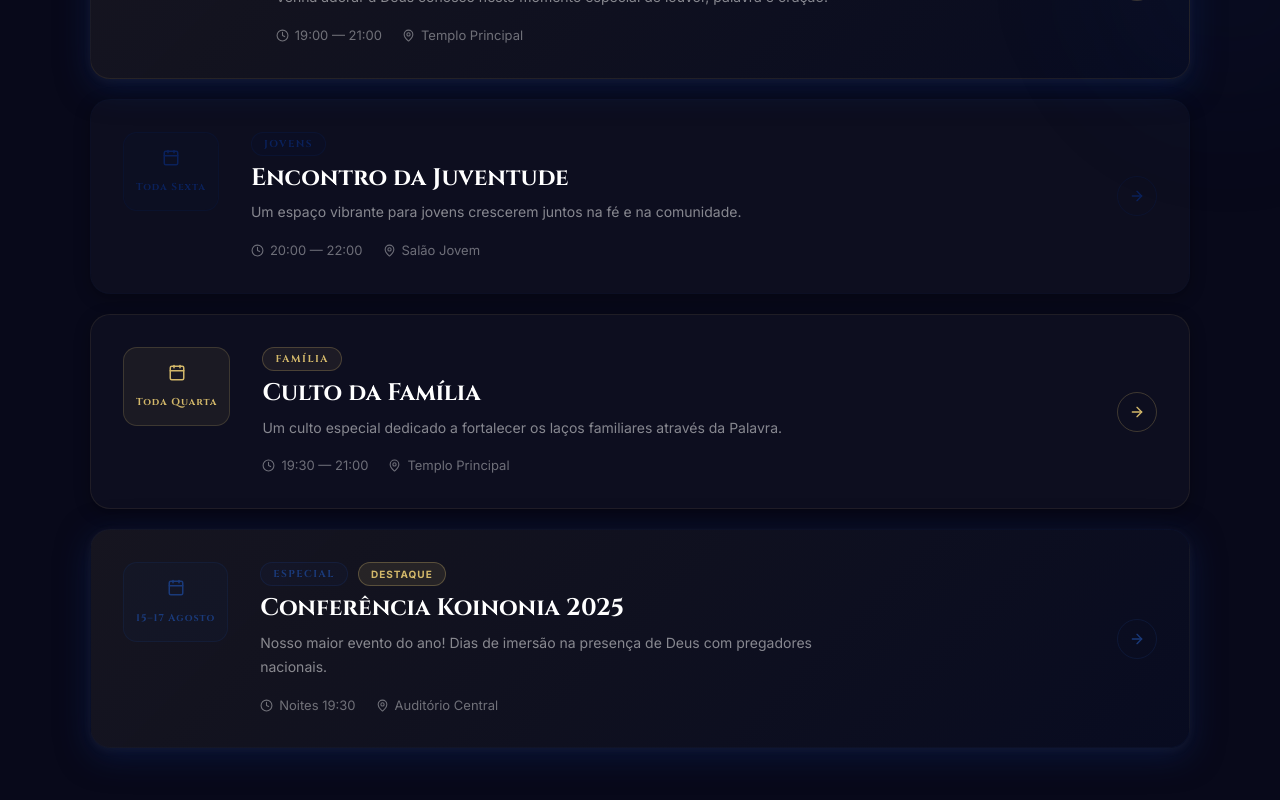
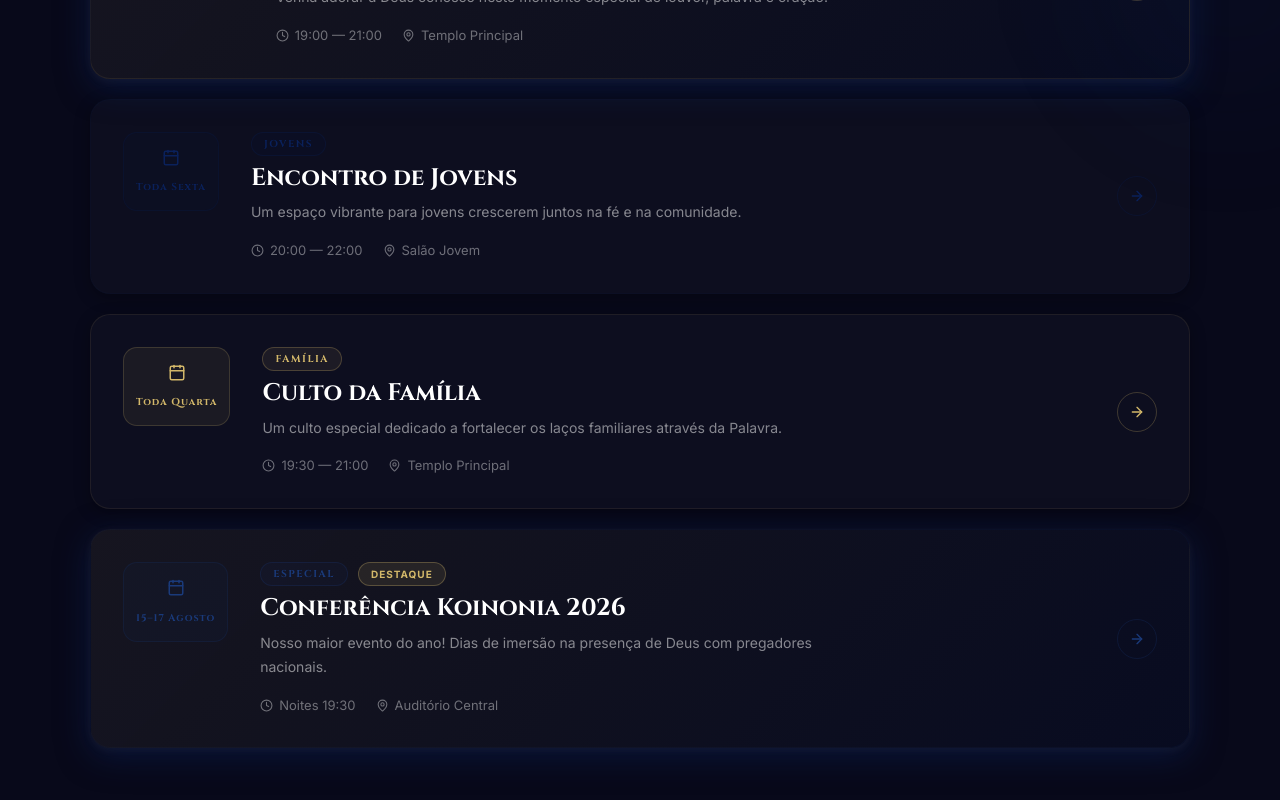
Before and after one commit to William-Koerich/koinonia-web, a React (Vite) app: page / in a window 1280 px wide. Shown: the part 2595-3395 px from the top of the page. Built offline with nearby package versions, Linux system fonts and the light colour scheme.

Commit message:
fix: corrigir títulos de eventos para consistência e precisão

```diff
--- a/src/components/Eventos.tsx
+++ b/src/components/Eventos.tsx
@@ -17,7 +17,7 @@ const eventos = [
   {
     id: 2,
     tag: 'JOVENS',
-    title: 'Encontro da Juventude',
+    title: 'Encontro de Jovens',
     desc: 'Um espaço vibrante para jovens crescerem juntos na fé e na comunidade.',
     date: 'Toda Sexta',
     time: '20:00 — 22:00',
@@ -39,7 +39,7 @@ const eventos = [
   {
     id: 4,
     tag: 'ESPECIAL',
-    title: 'Conferência Koinonia 2025',
+    title: 'Conferência Koinonia 2026',
     desc: 'Nosso maior evento do ano! Dias de imersão na presença de Deus com pregadores nacionais.',
     date: '15–17 Agosto',
     time: 'Noites 19:30',
```
